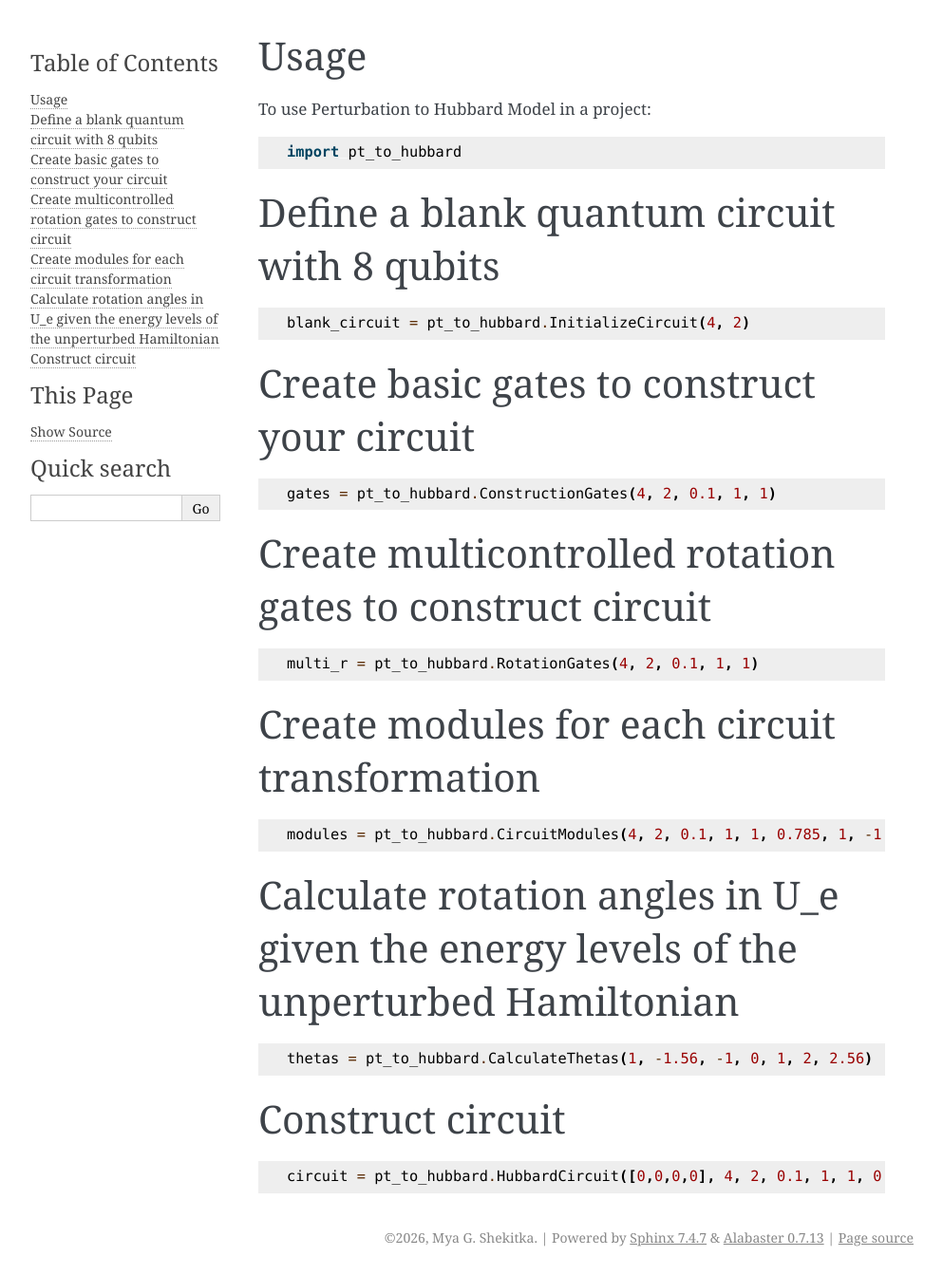
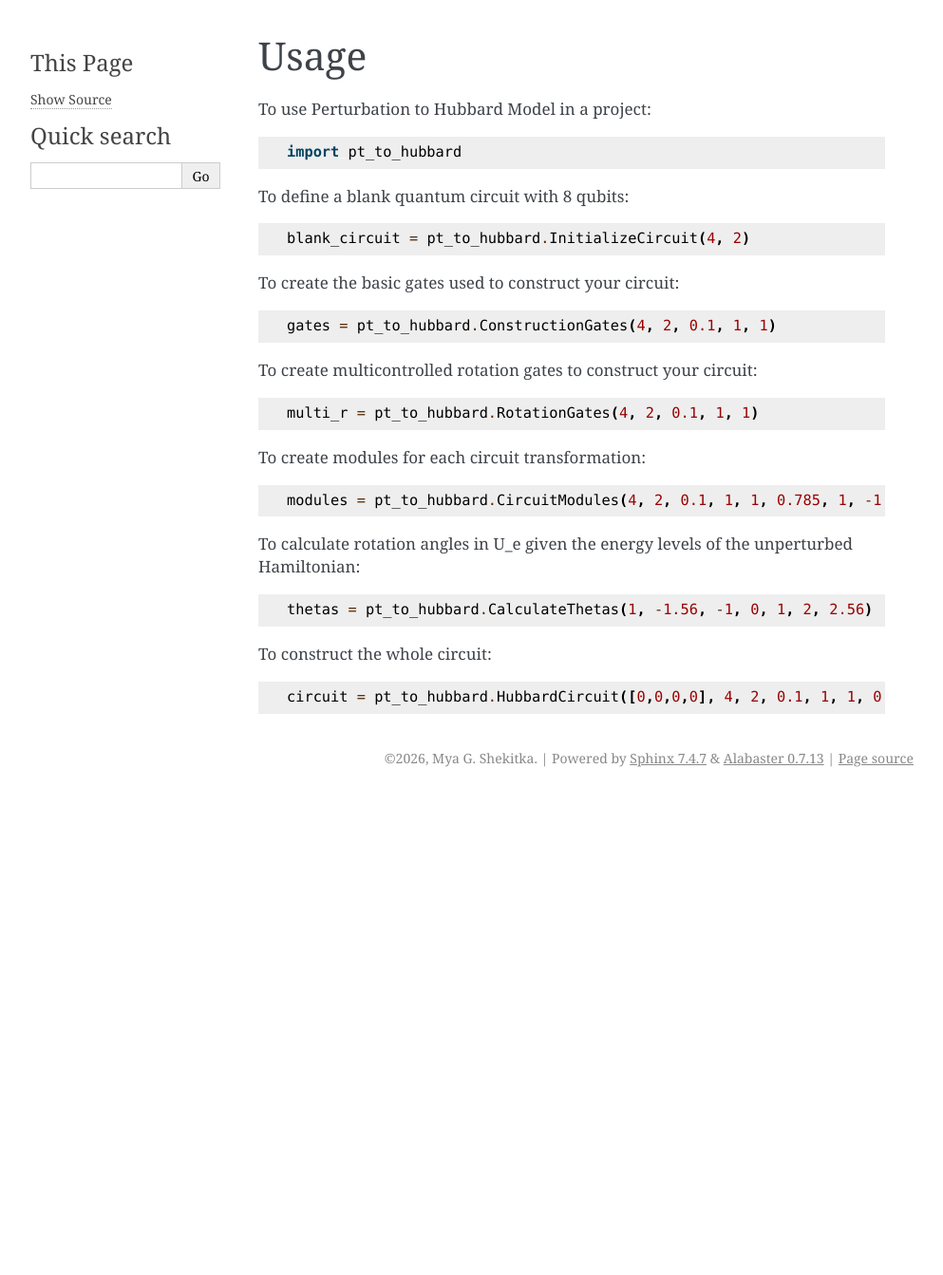
Before and after one commit to MyaBird/Perturbation-to-Hubbard-Model, a Sphinx documentation site: the page built from docs/usage.md, in a window 1280 px wide. Shown: the whole page at 95% size, without its empty margins (148-1141 px from the left). Built offline with Sphinx 7.4.7, drawn with Linux system fonts in a browser that asks for light colours; after the commit the page ends 900 px from its top, so only the background shows below that.

Commit message:
Updated usage.md

````diff
--- a/docs/usage.md
+++ b/docs/usage.md
@@ -6,32 +6,32 @@ To use Perturbation to Hubbard Model in a project:
 import pt_to_hubbard
 ```
 
-# Define a blank quantum circuit with 8 qubits
+To define a blank quantum circuit with 8 qubits:
 ```python
 blank_circuit = pt_to_hubbard.InitializeCircuit(4, 2)
 ```
 
-# Create basic gates to construct your circuit
+To create the basic gates used to construct your circuit:
 ```python
 gates = pt_to_hubbard.ConstructionGates(4, 2, 0.1, 1, 1)
 ```
 
-# Create multicontrolled rotation gates to construct circuit
+To create multicontrolled rotation gates to construct your circuit:
 ```python
 multi_r = pt_to_hubbard.RotationGates(4, 2, 0.1, 1, 1)
 ```
 
-# Create modules for each circuit transformation
+To create modules for each circuit transformation:
 ```python
 modules = pt_to_hubbard.CircuitModules(4, 2, 0.1, 1, 1, 0.785, 1, -1.56, -1, 0, 1, 2, 2.56)
 ```
 
-# Calculate rotation angles in U_e given the energy levels of the unperturbed Hamiltonian
+To calculate rotation angles in U_e given the energy levels of the unperturbed Hamiltonian:
 ```python
 thetas = pt_to_hubbard.CalculateThetas(1, -1.56, -1, 0, 1, 2, 2.56)
 ```
 
-# Construct circuit
+To construct the whole circuit:
 ```python
 circuit = pt_to_hubbard.HubbardCircuit([0,0,0,0], 4, 2, 0.1, 1, 1, 0.785, 1, 1, -1.56, -1, 0, 1, 2, 2.56)
 ```
````
Also changed, not shown: 10 other files.
